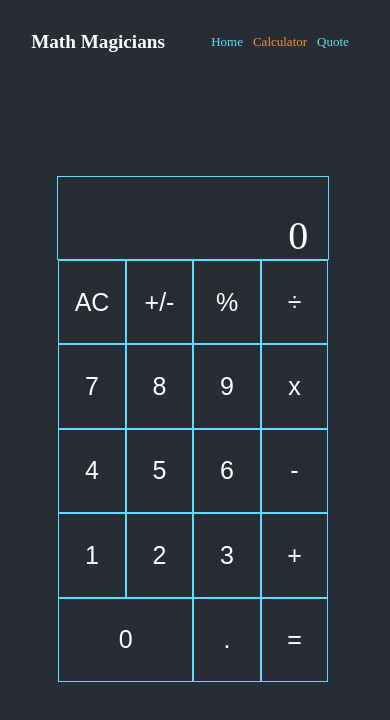
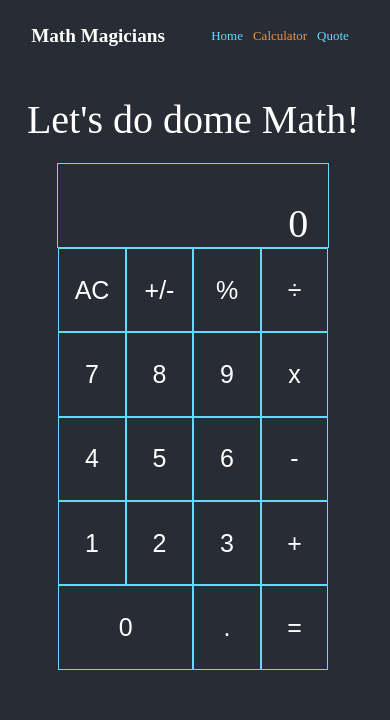
Before and after one commit to OscarFMdev/reactCalculator, a React (Create React App) app: page /calculator in a window 390 px wide. Shown: the top 720 px of the page. Built offline with nearby package versions, Linux system fonts and the light colour scheme.

Commit message:
Add prompt to calculator section and styles

```diff
--- a/src/components/Calculator.js
+++ b/src/components/Calculator.js
@@ -44,6 +44,7 @@ const Calculator = () => {
   return (
     <>
       <section className="calculator-container">
+        <div className="calc-quote">Let&apos;s do dome Math!</div>
         <div className="calculator">
           <div className="result-box">
             <p>
--- a/src/styles.css
+++ b/src/styles.css
@@ -75,10 +75,17 @@ nav > * {
   justify-content: center;
   align-items: center;
   width: 95vw;
-  height: 30vh;
+  height: 90vh;
   margin-top: 100px;
+  display: flex;
+  align-items: center;
+  justify-content: center;
 }
-
+.calc-quote {
+  font-size: 40px;
+  margin-right: 200px;
+  margin-bottom: 300px;
+}
 .calculator {
   height: 60vh;
   display: flex;
@@ -194,4 +201,12 @@ nav > * {
   .operation-grid {
     grid-template-rows: repeat(5, 10vh);
   }
+  .calculator-container {
+    flex-direction: column;
+    margin-top: 0;
+  }
+  .calc-quote {
+    margin: 20px 0;
+    text-align: center;
+  }
 }
```
